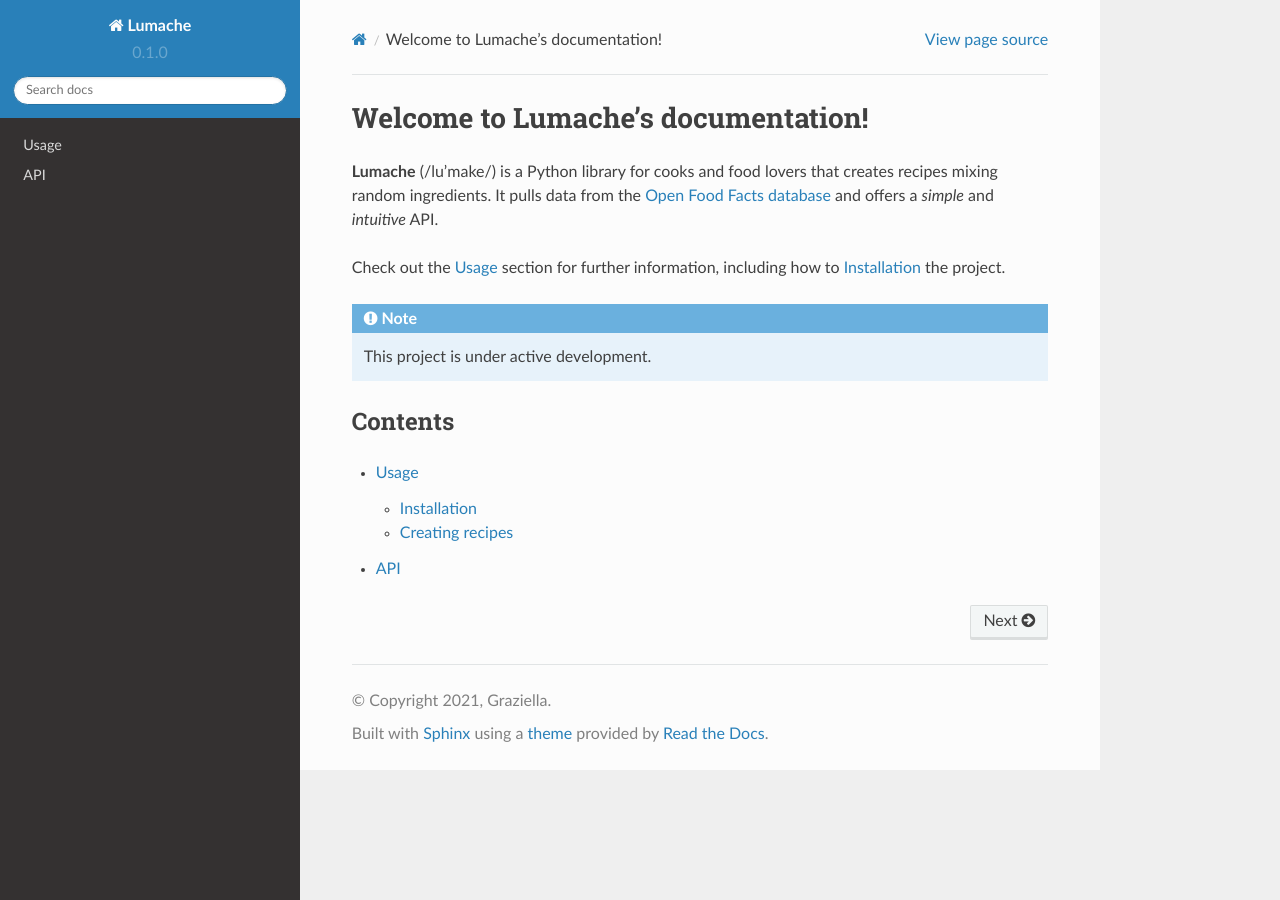
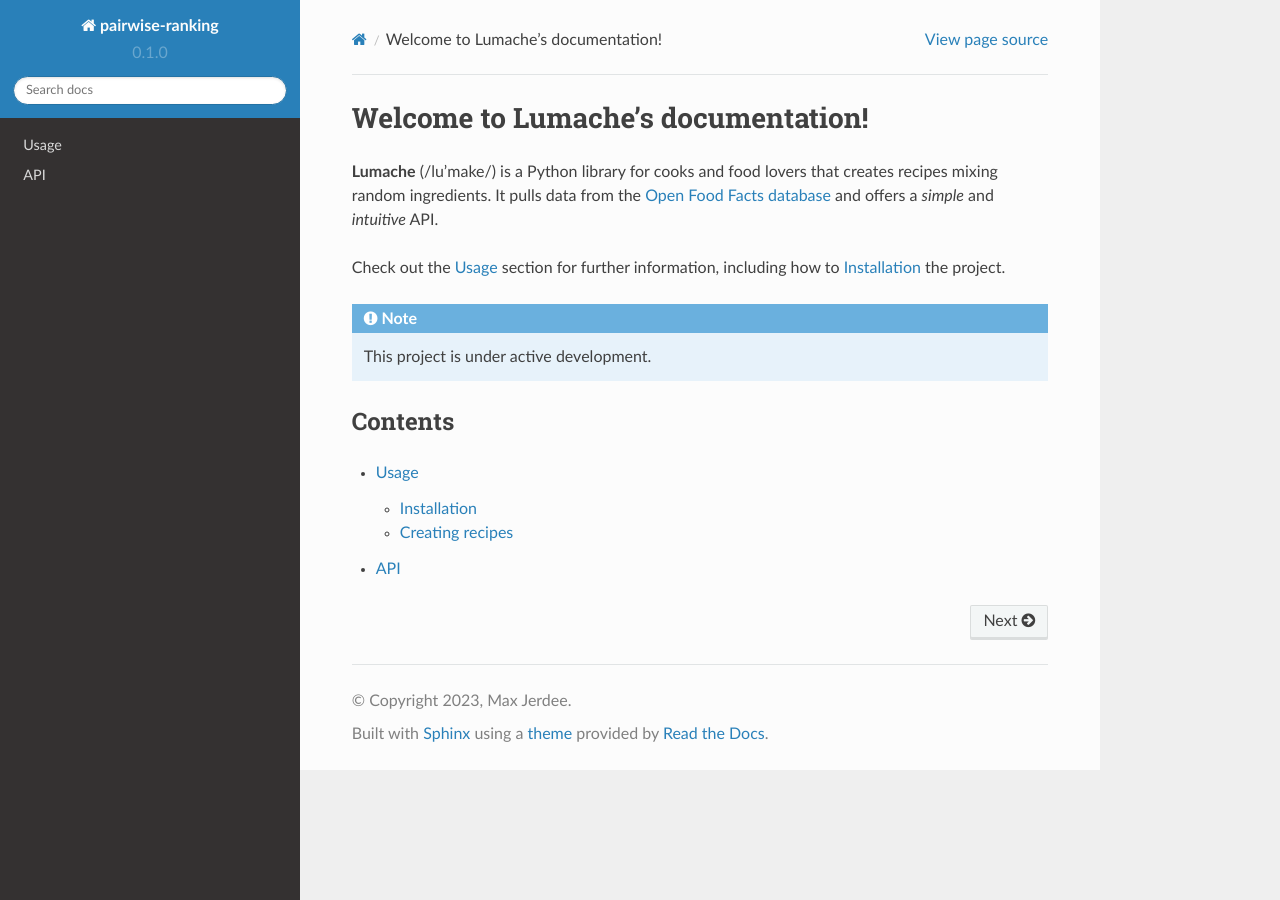
Before and after one commit to maxjerdee/pairwise-ranking, a Sphinx documentation site: the page built from docs/source/index.rst, in a window 1280 px wide. Built offline with Sphinx 7.4.7 and the Read the Docs theme 2.0.0, drawn with Linux system fonts in a browser that asks for light colours; some of the changed lines change nothing that is shown.

Commit message:
Update conf.py

```diff
--- a/docs/source/conf.py
+++ b/docs/source/conf.py
@@ -2,12 +2,22 @@
 
 # -- Project information
 
-project = 'Lumache'
-copyright = '2021, Graziella'
-author = 'Graziella'
+project = 'pairwise-ranking'
+copyright = '2023, Max Jerdee'
+author = 'Max Jerdee'
 
 release = '0.1'
 version = '0.1.0'
+
+# -- Path setup --------------------------------------------------------------
+
+# If extensions (or modules to document with autodoc) are in another directory,
+# add these directories to sys.path here. If the directory is relative to the
+# documentation root, use os.path.abspath to make it absolute, like shown here.
+#
+import os
+import sys
+sys.path.insert(0, os.path.abspath('../../'))
 
 # -- General configuration
 
```
